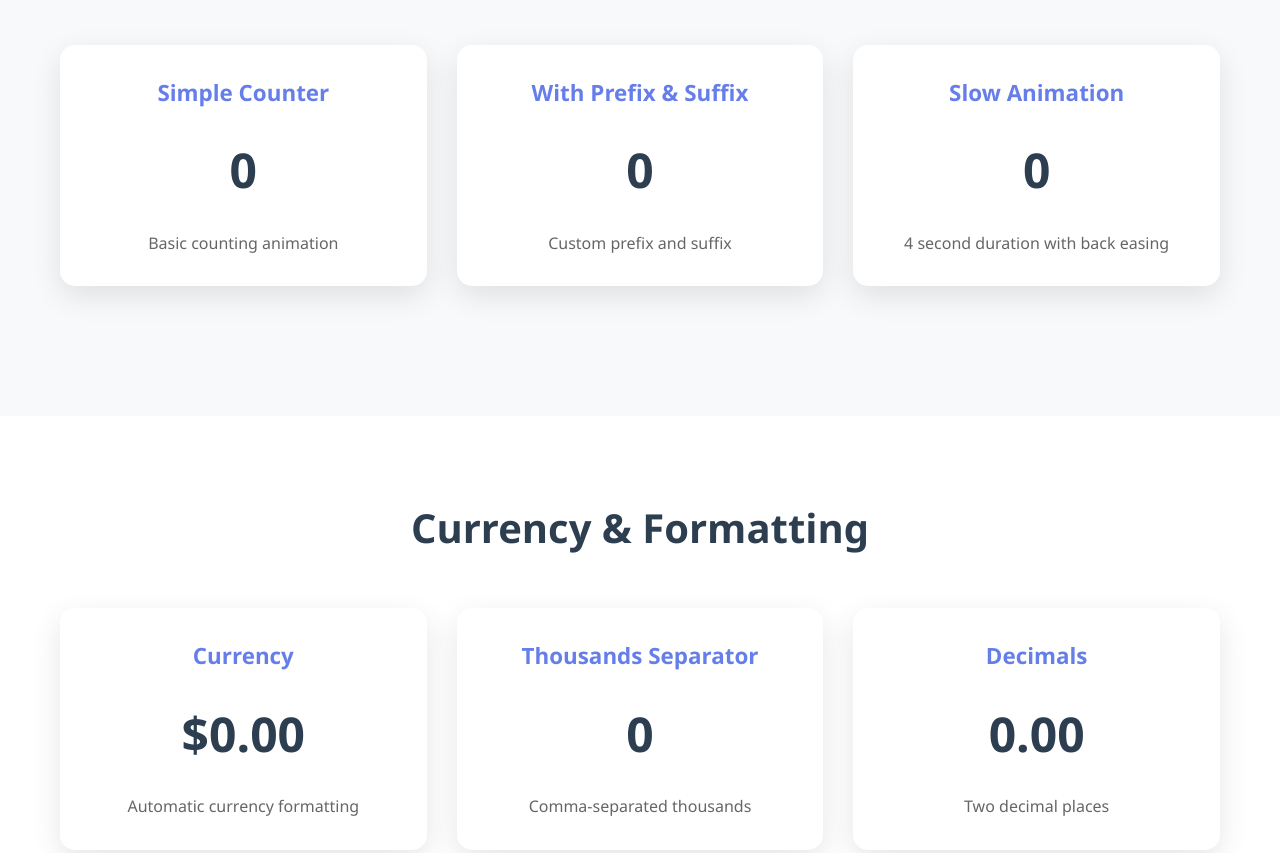
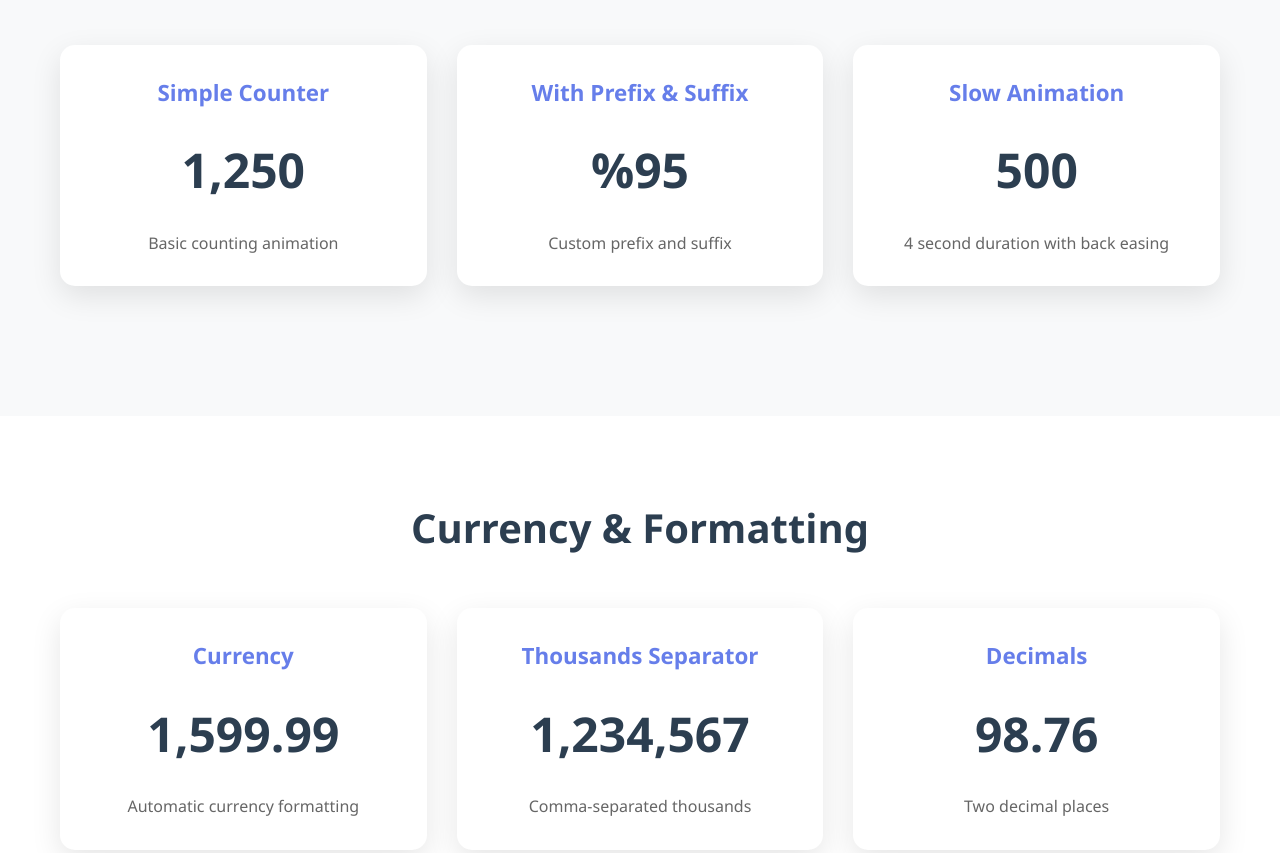
Before and after one commit to Spiddyyy/counter-scroll, a plain HTML site: page index.html in a window 1280 px wide. Shown: the part 947-1800 px from the top of the page. Drawn offline with Linux system fonts and the light colour scheme.

Commit message:
ficed synatx error

```diff
--- a/index.html
+++ b/index.html
@@ -439,7 +439,7 @@ const counter = new ScrollCounter('.stats-counter', {
                     step: 1,
                     useGrouping: true,
                     currency: false,
-                    currencySymbol: ',
+                    currencySymbol: '',
                     abbreviate: false,
                     onStart: null,
                     onUpdate: null,
```
